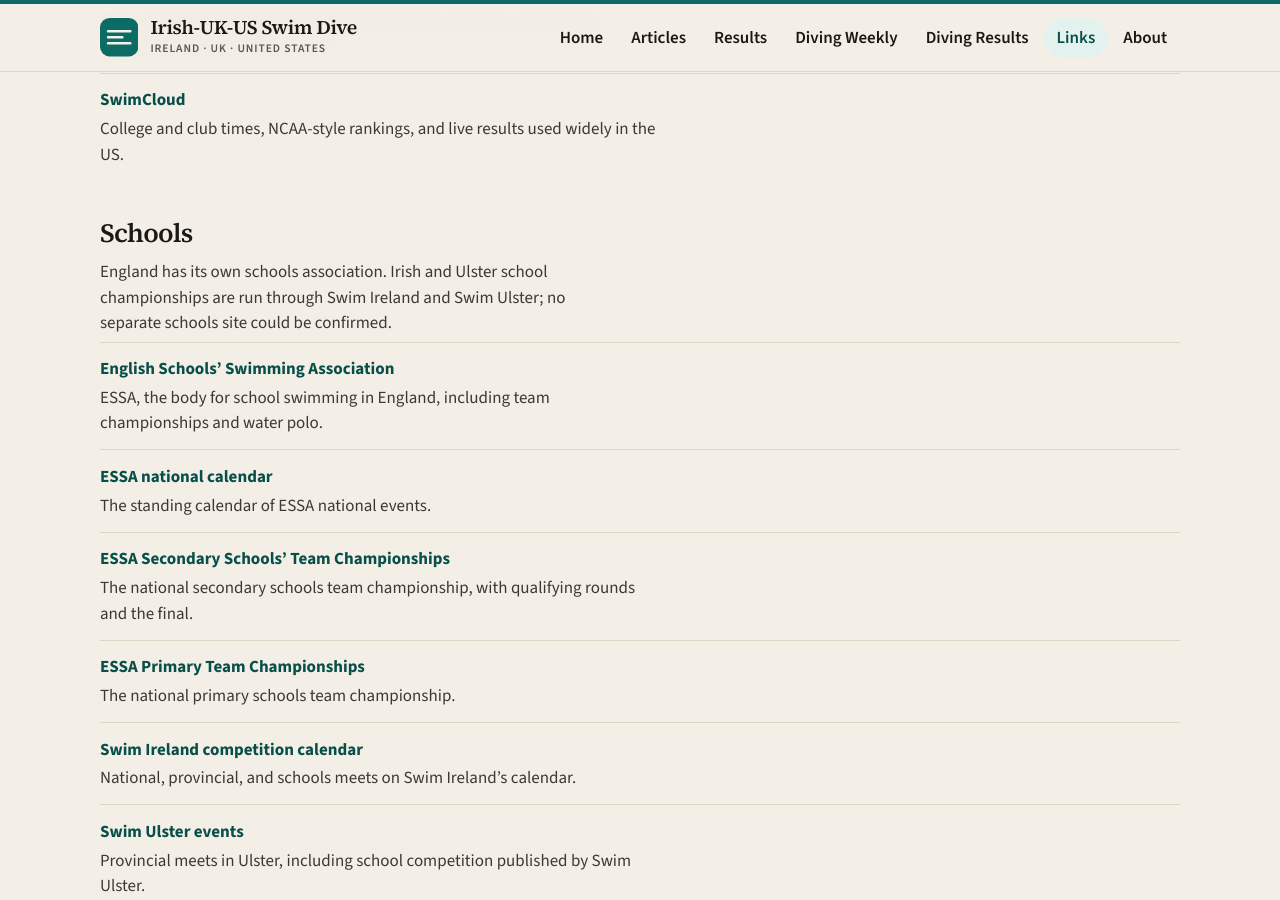
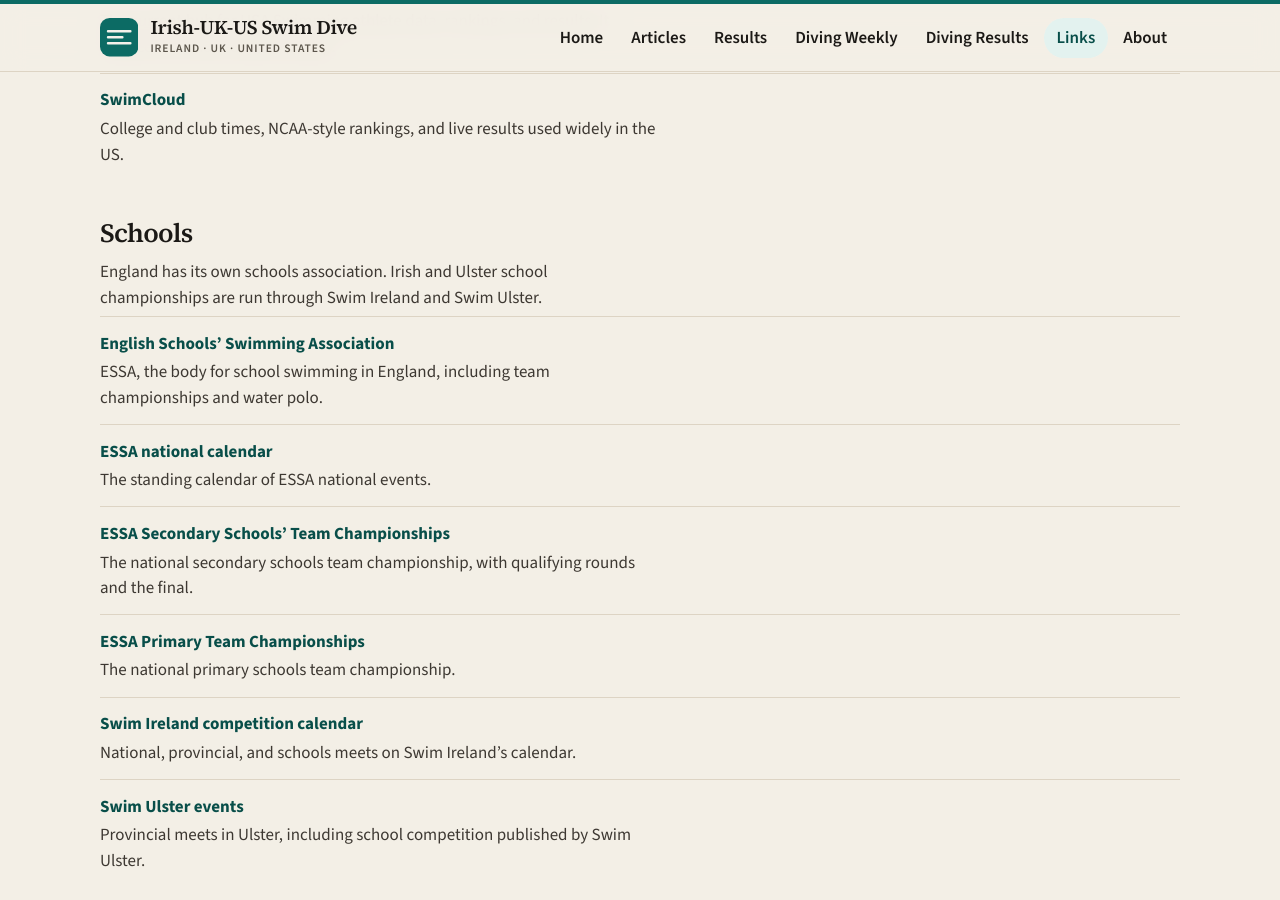
Before and after one commit to Orthoblue/Irish-UK-US-Swim-Dive, a Jekyll site: the page built from links.html, in a window 1280 px wide and 900 px high, scrolled down 956 px. Built offline with Jekyll 4.4.1, drawn with Linux system fonts in a browser that asks for light colours.

Commit message:
Links page: simplify schools note

```diff
--- a/links.html
+++ b/links.html
@@ -51,7 +51,7 @@ description: Official and widely used swimming and diving sites for fans in the
 
 <section class="link-group" aria-labelledby="schools-heading">
   <h2 id="schools-heading">Schools</h2>
-  <p>England has its own schools association. Irish and Ulster school championships are run through Swim Ireland and Swim Ulster; no separate schools site could be confirmed.</p>
+  <p>England has its own schools association. Irish and Ulster school championships are run through Swim Ireland and Swim Ulster.</p>
   <ul class="link-list">
     <li>
       <a href="https://www.essa-schoolswimming.com/" target="_blank" rel="noopener noreferrer">English Schools’ Swimming Association<span class="sr-only"> (opens in a new tab)</span></a>
```
